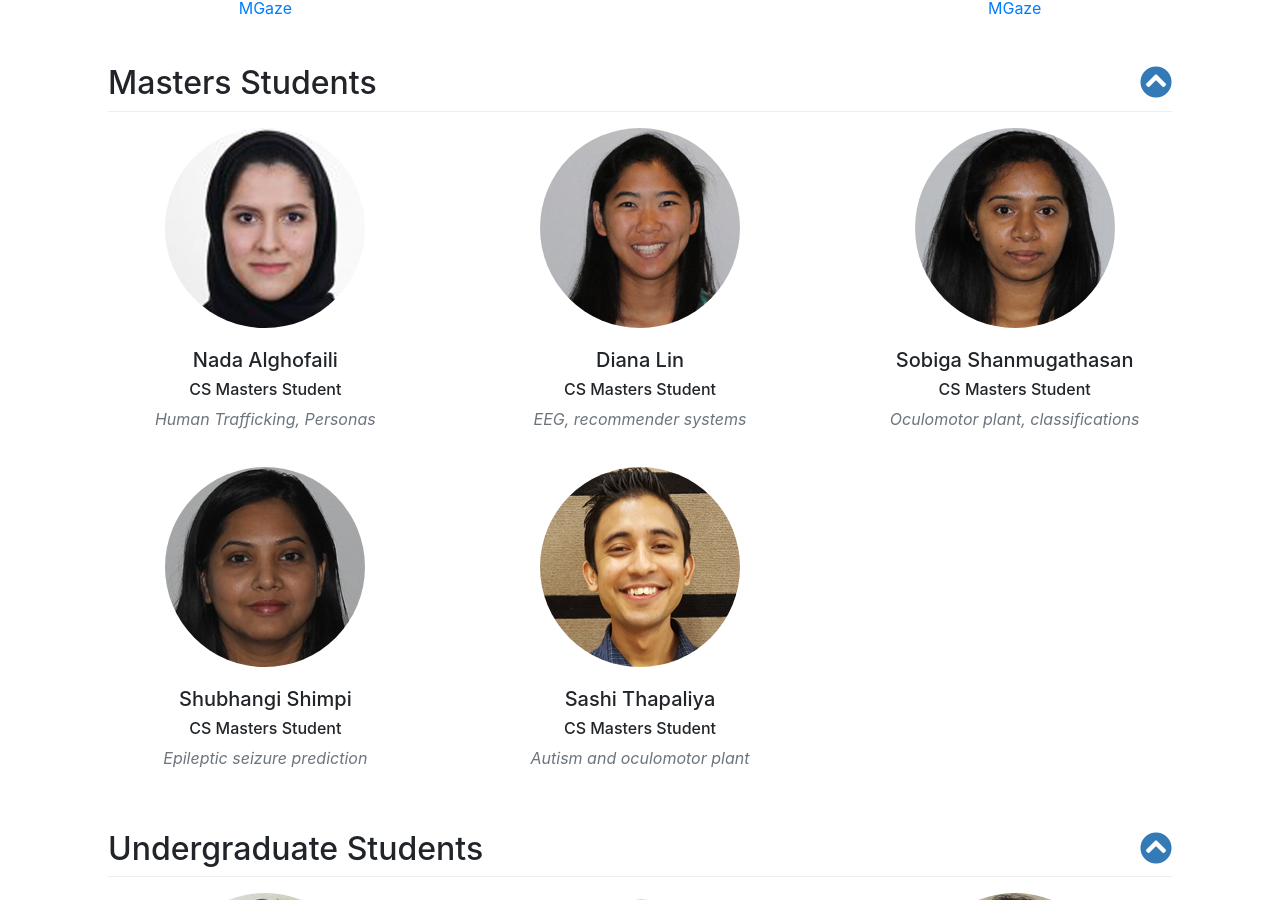
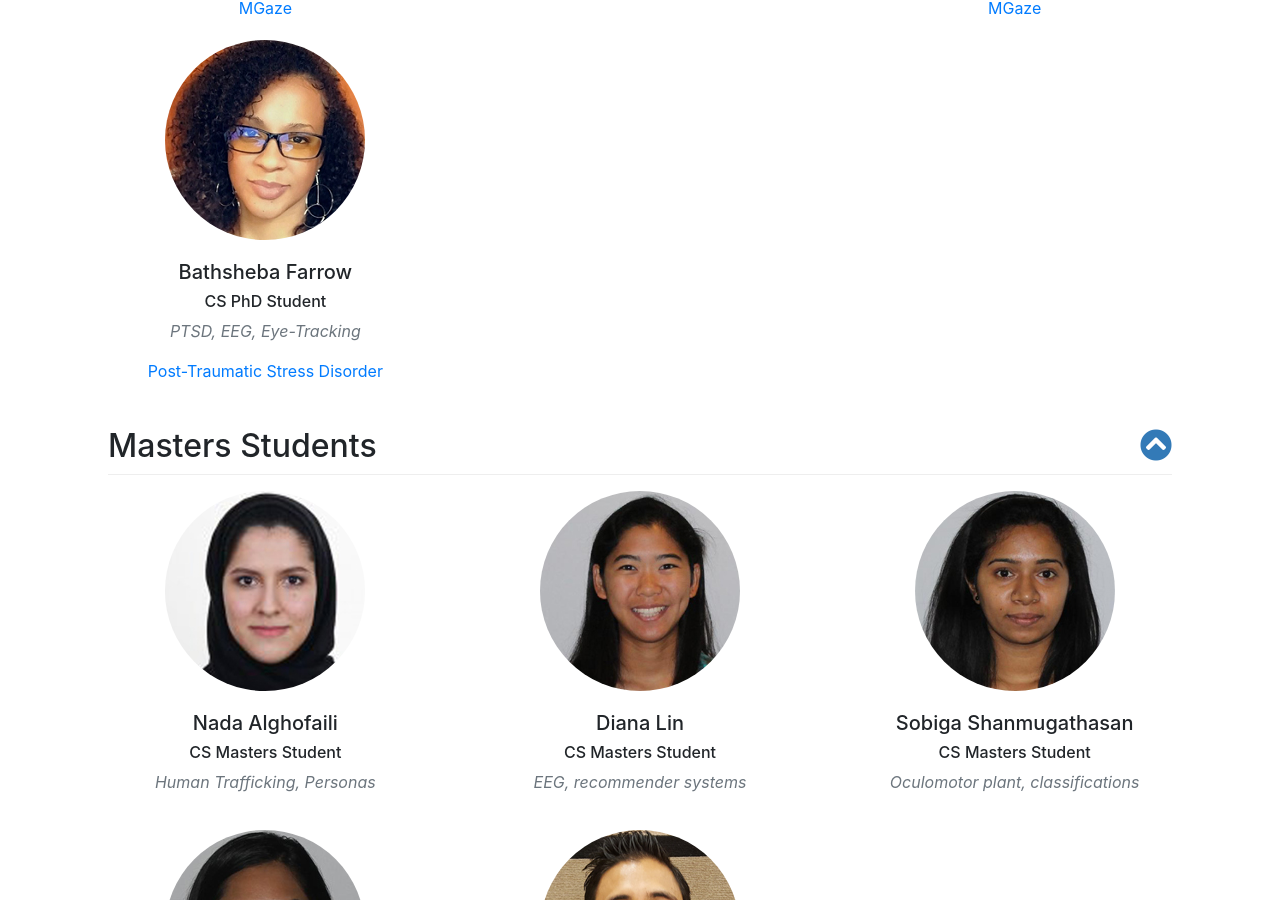
Before and after one commit to nirdslab/nirdslab.github.io, a Jekyll site: the page built from team.md, in a window 1280 px wide and 900 px high, scrolled down 1006 px. Built offline with Jekyll 4.4.1, drawn with Linux system fonts in a browser that asks for light colours; nearby versions of some CDN libraries.

Commit message:
Add team member

```diff
--- a/_data/team.yml
+++ b/_data/team.yml
@@ -18,6 +18,10 @@
       img: '/assets/img/team/bhanuka.png'
       title: 'CS PhD Student'
       interests: 'Assisted Learning, AR/VR'
+    - name: 'Bathsheba Farrow'
+      img: '/assets/img/team/bathsheba.png'
+      title: 'CS PhD Student'
+      interests: 'PTSD, EEG, Eye-Tracking'
 - category: 'Masters Students'
   members:
     - name: 'Nada Alghofaili'
```
